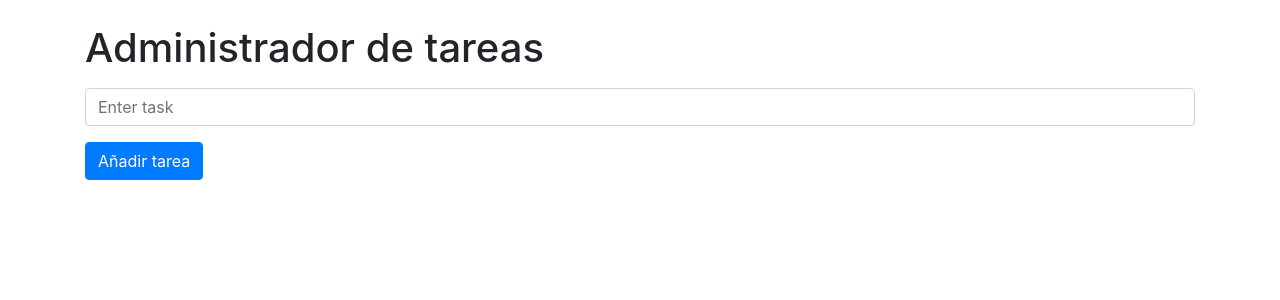
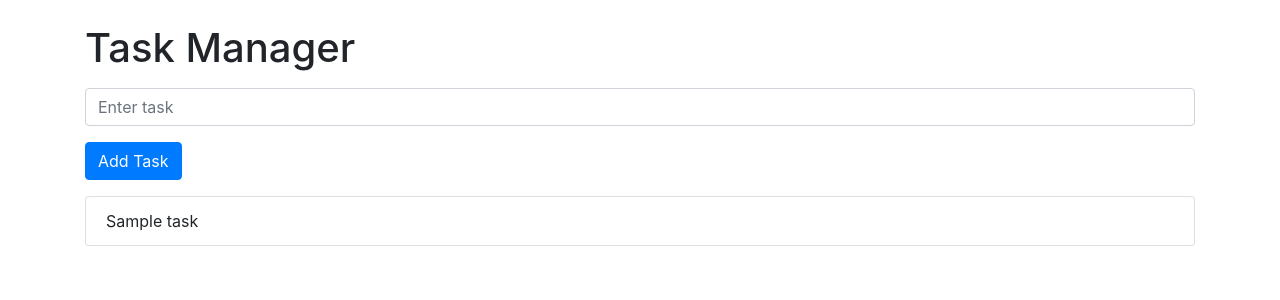
Before and after one commit to andrespa612/Aplicacion-monolitica, a Flask app: template templates/index.html in a window 1280 px wide. Shown: the top 300 px of the page. Run offline with Flask 2, Linux system fonts and the light colour scheme; the template is opened without the code that fills it: most values are stand-ins (such as "Sample title", 1, 10 or a date in 2020); some libraries are stand-ins or nearby versions.

Commit message:
Parte funcional

```diff
--- a/app.py
+++ b/app.py
@@ -1,3 +1,5 @@
+# app.py (Backend)
+
 from flask import Flask, render_template, request, redirect, url_for
 
 app = Flask(__name__)
@@ -17,12 +19,5 @@ def add_task():
     tasks.append(task_content)
     return redirect(url_for('index'))
 
-# Ruta para eliminar una tarea
-@app.route('/delete_task/<int:task_id>')
-def delete_task(task_id):
-    if task_id < len(tasks):
-        del tasks[task_id]
-    return redirect(url_for('index'))
-
 if __name__ == '__main__':
     app.run(debug=True)
--- a/templates/index.html
+++ b/templates/index.html
@@ -1,26 +1,25 @@
+<!-- templates/index.html (Frontend) -->
+
 <!DOCTYPE html>
 <html lang="en">
 <head>
     <meta charset="UTF-8">
     <meta name="viewport" content="width=device-width, initial-scale=1.0">
-    <title>Administrador de tareas</title>
+    <title>Task Manager</title>
     <link rel="stylesheet" href="https://stackpath.bootstrapcdn.com/bootstrap/4.5.2/css/bootstrap.min.css">
 </head>
 <body>
     <div class="container mt-4">
-        <h1>Administrador de tareas</h1>
+        <h1>Task Manager</h1>
         <form action="/add_task" method="POST" class="mt-3">
             <div class="form-group">
                 <input type="text" class="form-control" name="content" placeholder="Enter task">
             </div>
-            <button type="submit" class="btn btn-primary">Añadir tarea</button>
+            <button type="submit" class="btn btn-primary">Add Task</button>
         </form>
         <ul class="list-group mt-3">
-            {% for idx, task in enumerate(tasks) %}
-                <li class="list-group-item">
-                    {{ task }}
-                    <a href="/delete_task/{{ idx }}" class="btn btn-danger btn-sm float-right">Delete</a>
-                </li>
+            {% for task in tasks %}
+                <li class="list-group-item">{{ task }}</li>
             {% endfor %}
         </ul>
     </div>
```
